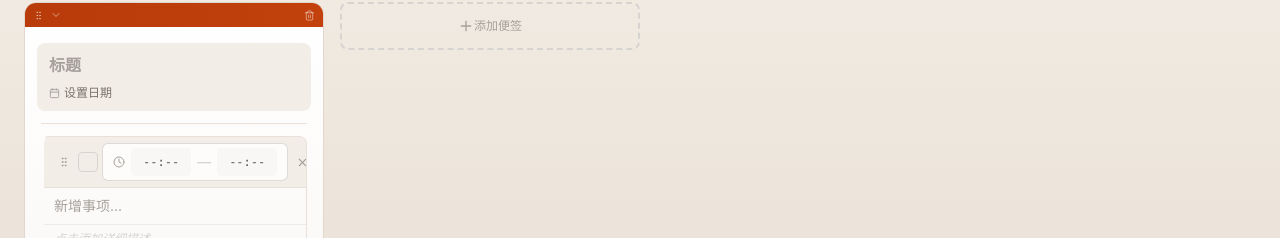
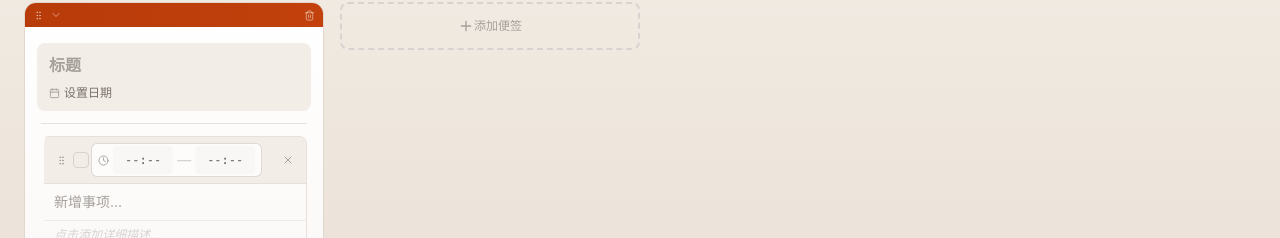
Before and after one commit to KangoLin/Todo, a React (Vite) app: page / in a window 1280 px wide. Shown: the part 72-310 px from the top of the page. Built offline with nearby package versions, Linux system fonts and the light colour scheme.

Commit message:
fix: 移除底部总计时长，事项时长标签移到时间选择器外避免裁剪

```diff
--- a/src/App.tsx
+++ b/src/App.tsx
@@ -131,7 +131,6 @@ function NoteCard({
 }: NoteCardProps) {
   const bottomRef = useRef<HTMLDivElement>(null)
 
-  const totalMin = card.items.reduce((s, it) => s + calcMinutes(it.start, it.end), 0)
   const doneCount = card.items.filter(i => i.done).length
 
   const [collapsed, setCollapsed] = useState(false)
@@ -195,17 +194,17 @@ function NoteCard({
                 (item.done
                   ? 'border-rose-200 bg-rose-50 hover:bg-rose-100 border-l-[3px] border-l-rose-300'
                   : 'border-[var(--border-item)] bg-transparent hover:bg-[var(--bg-surface-hover)] border-l-[3px] border-l-transparent hover:border-l-[var(--accent)]')}>
-              <div className="flex items-center gap-1 px-2.5 py-1.5 border-b border-[var(--border-divider)]/50 bg-[var(--bg-surface)]">
+              <div className="flex items-center gap-0.5 px-2 py-1.5 border-b border-[var(--border-divider)]/50 bg-[var(--bg-surface)]">
                 <span onClick={e => e.stopPropagation()} className="text-stone-400 dark:text-stone-500 hover:text-stone-600 dark:hover:text-stone-400 hover:bg-stone-200/50 dark:hover:bg-stone-700/40 cursor-grab active:cursor-grabbing shrink-0 rounded p-1">
-                  <GripVertical size={12} />
+                  <GripVertical size={11} />
                 </span>
                 <button onClick={e => { e.stopPropagation(); onUpdateItem(card.id, item.id, 'done', !item.done) }}
-                  className={'w-5 h-5 border shrink-0 flex items-center justify-center transition-all duration-200 rounded ' + (item.done ? 'bg-[var(--accent)] border-[var(--accent)] scale-100' : 'border-stone-300 dark:border-stone-600 hover:border-[var(--accent)] hover:bg-stone-100 dark:hover:bg-stone-800/60')}>
-                  {item.done && <svg viewBox="0 0 12 12" className="w-3 h-3 text-white animate-scale-in" fill="none" stroke="currentColor" strokeWidth="3"><path d="M2 6l3 3 5-5" /></svg>}
+                  className={'w-4 h-4 border shrink-0 flex items-center justify-center transition-all duration-200 rounded ' + (item.done ? 'bg-[var(--accent)] border-[var(--accent)] scale-100' : 'border-stone-300 dark:border-stone-600 hover:border-[var(--accent)] hover:bg-stone-100 dark:hover:bg-stone-800/60')}>
+                  {item.done && <svg viewBox="0 0 12 12" className="w-2.5 h-2.5 text-white animate-scale-in" fill="none" stroke="currentColor" strokeWidth="3"><path d="M2 6l3 3 5-5" /></svg>}
                 </button>
                 {item.priority !== 'none' && (
                   <button onClick={e => { e.stopPropagation(); const nxt = item.priority === 'p0' ? 'p1' : item.priority === 'p1' ? 'p2' : item.priority === 'p2' ? 'p3' : 'p0'; onUpdateItem(card.id, item.id, 'priority', nxt) }}
-                    className={'text-[10px] font-bold px-1.5 py-0.5 rounded shrink-0 leading-none transition-all active:scale-[0.9] ' + (
+                    className={'text-[9px] font-bold px-1.5 py-0.5 rounded shrink-0 leading-none transition-all active:scale-[0.9] ' + (
                       item.priority === 'p0' ? 'bg-red-500/10 dark:bg-red-500/15 text-red-600 dark:text-red-400' :
                       item.priority === 'p1' ? 'bg-orange-500/10 dark:bg-orange-500/15 text-orange-600 dark:text-orange-400' :
                       item.priority === 'p2' ? 'bg-blue-500/10 dark:bg-blue-500/15 text-blue-600 dark:text-blue-400' :
@@ -220,8 +219,8 @@ function NoteCard({
                     {item.tags.length > 3 && <span className="text-[9px] text-stone-400 dark:text-stone-500 font-medium ml-0.5">+{item.tags.length - 3}</span>}
                   </div>
                 )}
-                <div className="flex items-center gap-1.5 bg-[var(--time-bg)] border border-[var(--border-time)] rounded-md px-2.5 py-1 shrink-0 cursor-pointer">
-                  <Clock size={12} className="text-stone-400 dark:text-stone-500 shrink-0 hover:text-[var(--accent)] transition-colors" />
+                <div className="flex items-center gap-1 bg-[var(--time-bg)] border border-[var(--border-time)] rounded-md px-1.5 py-0.5 cursor-pointer">
+                  <Clock size={11} className="text-stone-400 dark:text-stone-500 shrink-0 hover:text-[var(--accent)] transition-colors" />
                   <div onClick={e => e.stopPropagation()}>
                     <TimePicker value={item.start} onChange={v => onUpdateItem(card.id, item.id, 'start', v)} />
                   </div>
@@ -229,11 +228,11 @@ function NoteCard({
                   <div onClick={e => e.stopPropagation()}>
                     <TimePicker value={item.end} onChange={v => onUpdateItem(card.id, item.id, 'end', v)} />
                   </div>
-                  {calcMinutes(item.start, item.end) > 0 && (
-                    <span className="text-[10px] font-semibold text-white bg-[var(--accent-muted)] rounded-full px-1.5 py-0.5 ml-0.5">{formatDuration(calcMinutes(item.start, item.end))}</span>
-                  )}
                 </div>
-                <button onClick={e => { e.stopPropagation(); onDeleteItem(card.id, item.id) }} className="text-stone-400 dark:text-stone-500 hover:text-red-500 dark:hover:text-red-400 hover:bg-red-50 dark:hover:bg-red-950/30 transition-colors shrink-0 rounded p-1 ml-auto"><X size={13} /></button>
+                {calcMinutes(item.start, item.end) > 0 && (
+                  <span className="text-[9px] font-semibold text-white bg-[var(--accent-muted)] rounded-full px-1.5 py-[3px] shrink-0">{formatDuration(calcMinutes(item.start, item.end))}</span>
+                )}
+                <button onClick={e => { e.stopPropagation(); onDeleteItem(card.id, item.id) }} className="text-stone-400 dark:text-stone-500 hover:text-red-500 dark:hover:text-red-400 hover:bg-red-50 dark:hover:bg-red-950/30 transition-colors shrink-0 rounded p-1 ml-auto"><X size={12} /></button>
               </div>
               <div className="flex items-center gap-2 px-2.5 py-2">
           <input
@@ -265,9 +264,8 @@ function NoteCard({
           </button>
           <div ref={bottomRef} />
         </div>
-        <div className="bg-[var(--bg-surface)] rounded-lg px-3 py-2 -mx-1 mt-1 text-xs shrink-0 space-y-0.5">
+        <div className="bg-[var(--bg-surface)] rounded-lg px-3 py-2 -mx-1 mt-1 text-xs shrink-0">
           <div className="text-stone-500 dark:text-stone-400">{card.title || '无标题'} · <span className={doneCount === card.items.length && card.items.length > 0 ? 'text-[var(--accent)] font-medium' : ''}>{doneCount}/{card.items.length}</span> 项完成</div>
-          {totalMin > 0 && <div className="inline-flex items-center gap-1 text-[11px] font-semibold text-white bg-[var(--accent-muted)] rounded-full px-2.5 py-0.5">总计 {formatDuration(totalMin)}</div>}
         </div>
           </div>
         </div>
```
